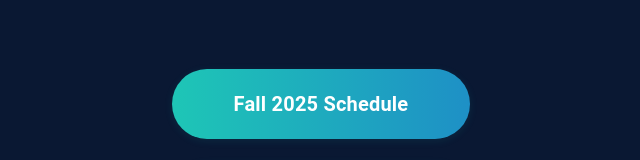
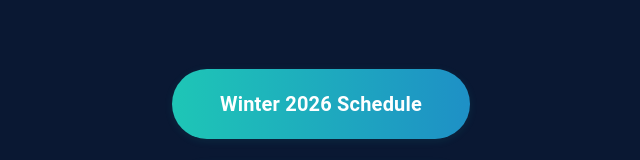
Before and after one commit to marcusmcb/jack-mcbride-soccer, a React (Vite) app: page / in a window 1280 px wide. Shown: the part 452-612 px from the top of the page, without its empty margins (319-959 px from the left). Built offline with nearby package versions, Linux system fonts and the light colour scheme.

Commit message:
updated calendar blurb

```diff
--- a/src/App.tsx
+++ b/src/App.tsx
@@ -8,7 +8,7 @@ const App = () => {
 	const links = [
 		{
 			href: '#events',
-			label: 'Fall 2025 Schedule',
+			label: 'Winter 2026 Schedule',
 			onClick: (e: React.MouseEvent) => {
 				e.preventDefault()
 				setPage('events')
```
